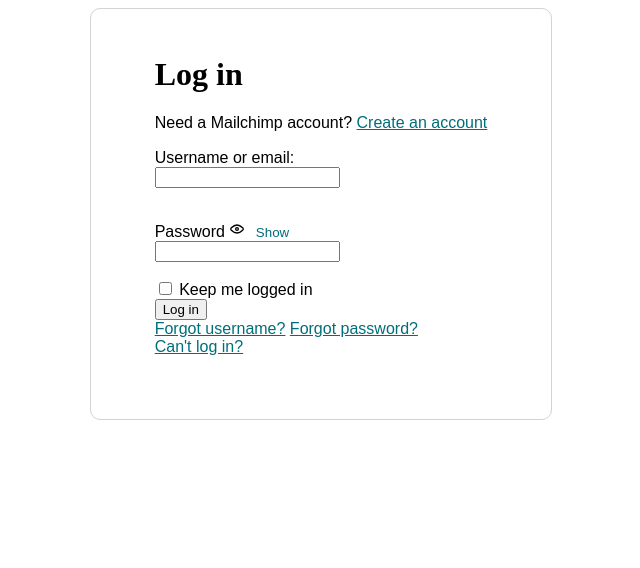
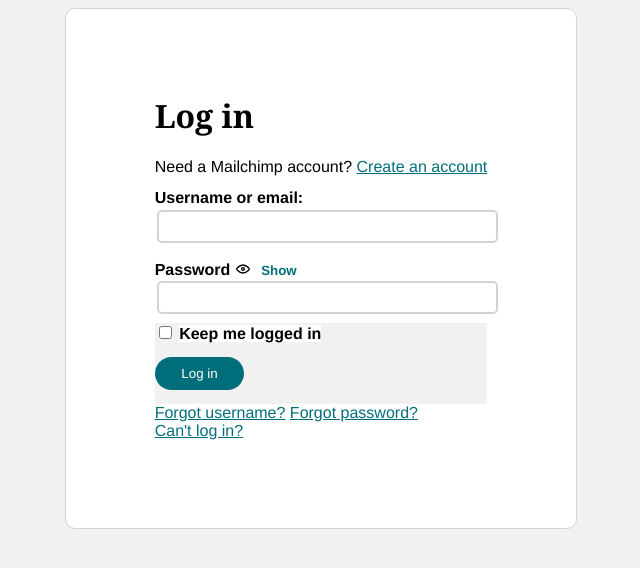
Before and after one commit to Warpzie/prx, a plain HTML site: page index.html in a window 1280 px wide. Shown: the whole page, without its empty margins (319-959 px from the left). Drawn offline with Linux system fonts and the light colour scheme.

Commit message:
Update style.css

```diff
--- a/style.css
+++ b/style.css
@@ -3,28 +3,85 @@
     border-radius: 10px;
     width:fit-content;
     margin:auto;
-    padding: 5%;
-    padding-top: 2%;
+    padding: 7%;
+    padding-top: 5%;
+    background-color: #ffffff;
 }
 a{
     color:#006e7a;
+    background-color: #ffffff;
 }
 *{
-    font-family: sans-serif;
+    font-family: Helvetica;
+    background-color: rgb(241, 241, 241);
 }
 h1{
-    font-family: serif;
+    font-family:Georgia;
+    background-color: #ffffff;
 }
 .inputfield{
-    padding-top: 5%;
-    padding-bottom: 5%;
+    padding-top: 2%;
+    padding-bottom: 2%;
+    background-color: #ffffff;
+
 }
 .show{
     border: none;
     background-color: #ffffff;
     color:#006e7a;
+    font-weight: 600;
 }
 .showicon{
     height: 1em;
     width: 1em;
+    position: relative;
+    background-color: #ffffff;
+    top:0.15em;
 }
+.showicondiv{
+    float:right;
+    background-color: #ffffff;
+}
+.intype{
+    width: 100%;
+    height: 2em;
+    margin: 0.2em;
+    border-radius: 5px;
+    border-width: 2px;
+    border-color: lightgray;
+    background-color: #ffffff;
+    border-style: solid;
+}
+.title{
+    margin-bottom: 2%;
+    background-color: #ffffff;
+}
+.logindiv{
+    margin-top: 0.2em;
+    background-color: #ffffff;
+    margin-bottom: 0.2em;
+}
+.btn{
+    margin-top: 1em;
+    margin-bottom: 1em;
+    border-radius: 20px;
+    padding-left: 2em;
+    padding-right: 2em;
+    padding-top: 0.7em;
+    padding-bottom: 0.7em;
+    border: none;
+    background-color: #006e7a;
+    color:#ffffff;
+}
+.linky{
+    margin-top: 0.2em;
+    background-color: #ffffff;
+    margin-bottom: 0.5em;
+}
+.intext{
+    font-weight: 600;
+    background-color: #ffffff;
+}
+.logindivt{
+    background-color: #ffffff;
+}
```
